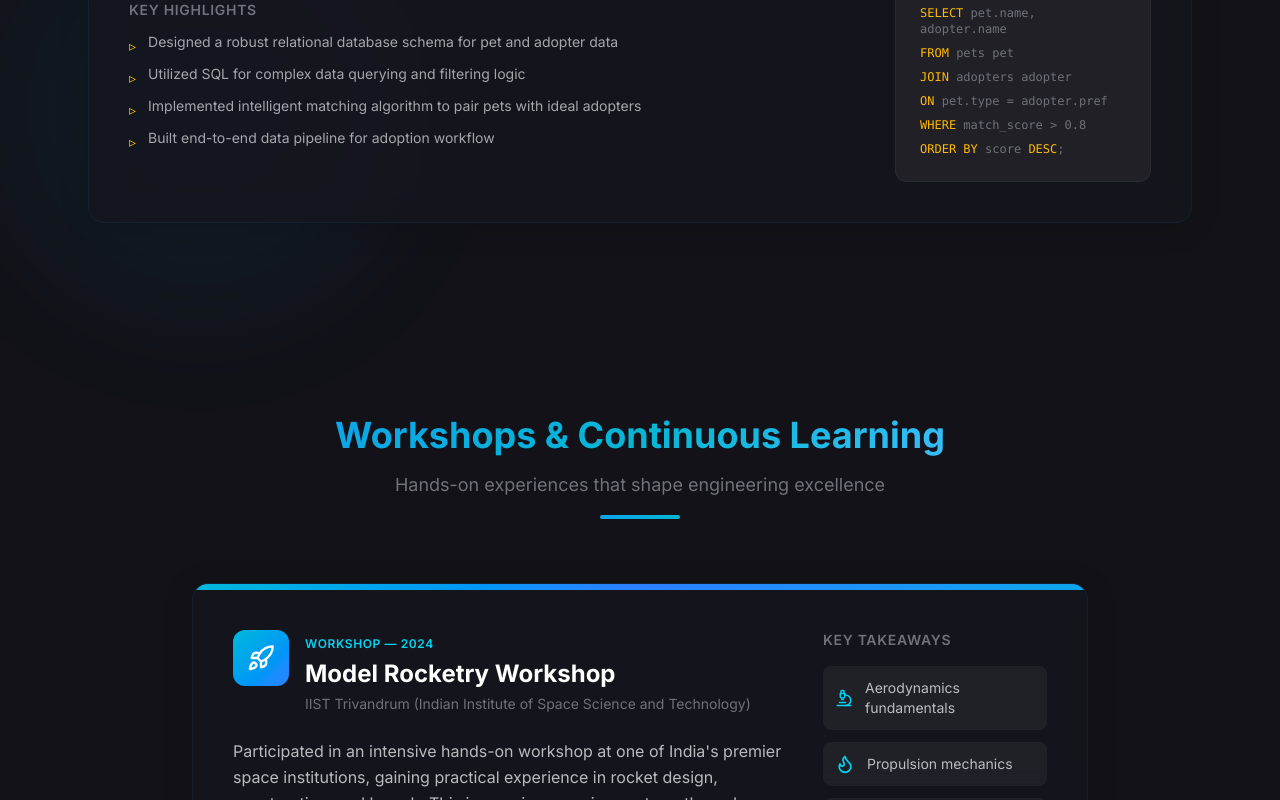
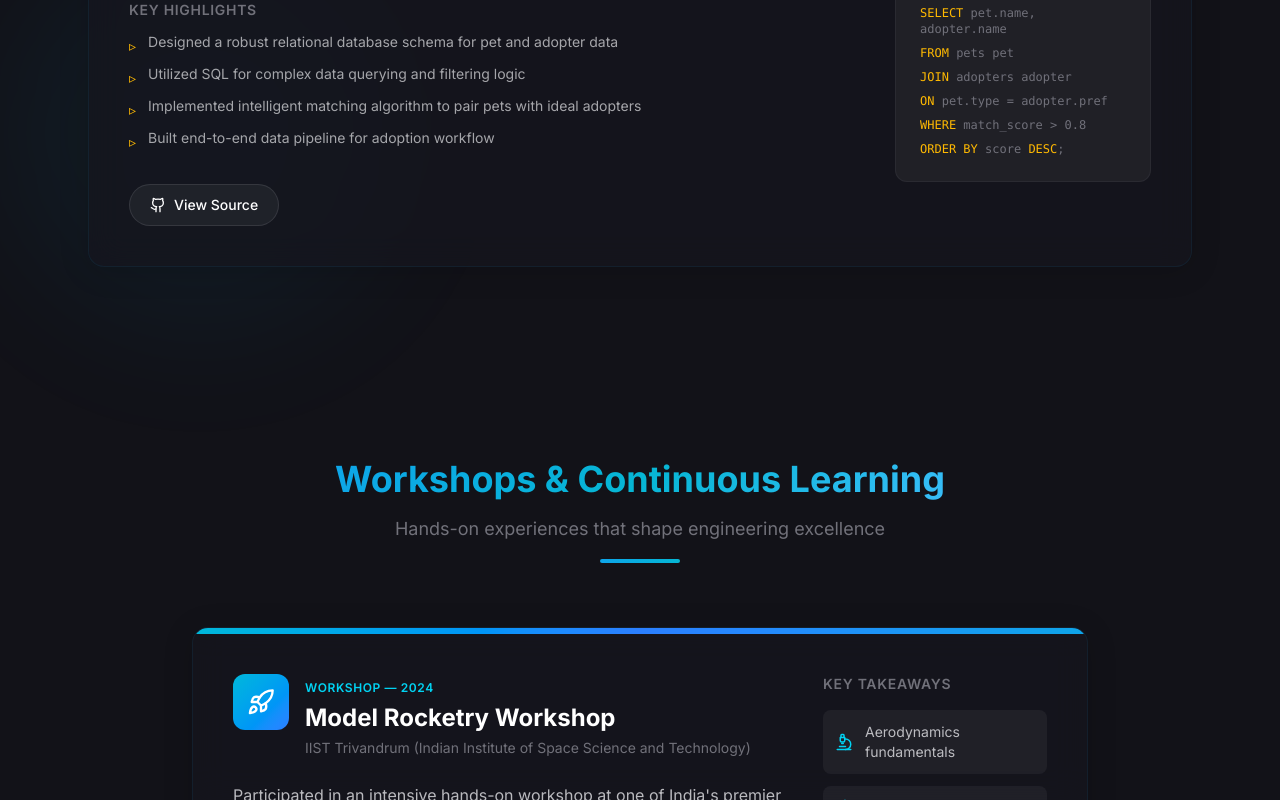
Before and after one commit to Hiruthickroshan/Portfolio, a Next.js app: page / in a window 1280 px wide. Shown: the part 3842-4642 px from the top of the page. Built offline with nearby package versions, Linux system fonts and the light colour scheme.

Commit message:
feat: add github link to pet adoption project

```diff
--- a/src/components/Projects.tsx
+++ b/src/components/Projects.tsx
@@ -3,7 +3,7 @@
 import SectionHeading from "./SectionHeading";
 import ScrollReveal from "./ScrollReveal";
 import { motion } from "framer-motion";
-import { PawPrint } from "lucide-react";
+import { PawPrint, Github } from "lucide-react";
 
 export default function Projects() {
     return (
@@ -75,6 +75,19 @@ export default function Projects() {
                                             ))}
                                         </ul>
                                     </div>
+
+                                    {/* Project Links */}
+                                    <div className="pt-2">
+                                        <a
+                                            href="https://github.com/Hiruthickroshan/Pet-Adoption-Matchmaker"
+                                            target="_blank"
+                                            rel="noopener noreferrer"
+                                            className="inline-flex items-center gap-2 px-5 py-2.5 rounded-full bg-white/5 border border-white/10 text-sm font-medium text-white hover:bg-white/10 hover:border-amber-500/30 transition-all duration-300 hover:scale-[1.02]"
+                                        >
+                                            <Github className="w-4 h-4" />
+                                            View Source
+                                        </a>
+                                    </div>
                                 </div>
 
                                 {/* Right - Tech Stack */}
```
